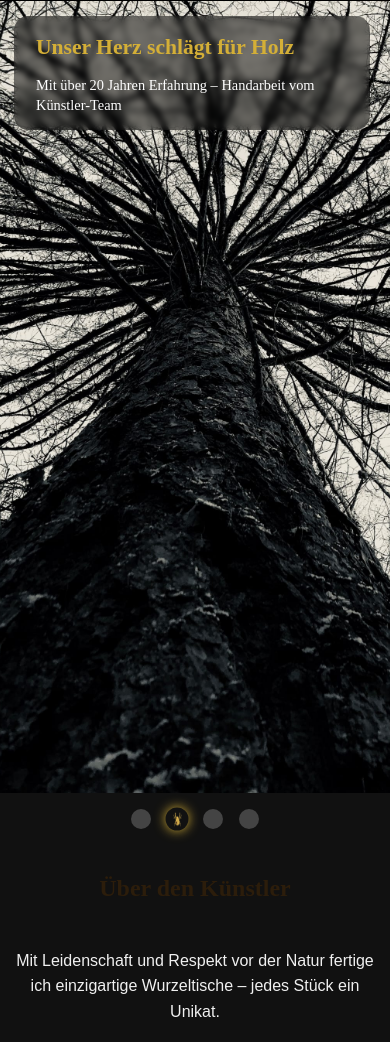
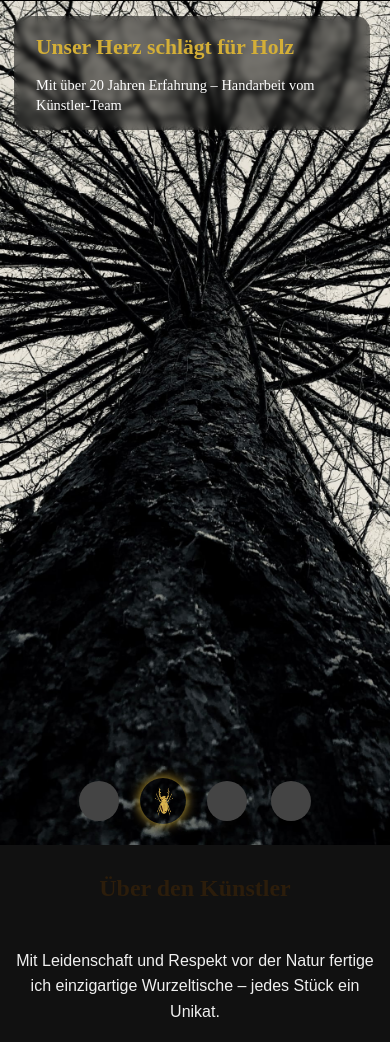
Before and after one commit to 413x8/Wurzeltische, a plain HTML site: page index.html in a window 390 px wide. Shown: the part 1334-2376 px from the top of the page. Drawn offline with nearby package versions, Linux system fonts and the light colour scheme.

Commit message:
Update style.css

```diff
--- a/style.css
+++ b/style.css
@@ -449,12 +449,14 @@ footer {
 
 
 .slider-container {
+  position: relative;
   flex: 1;
   display: flex;
   flex-direction: column;
   justify-content: center;
   overflow: hidden;
 }
+
 
 
 .slider {
@@ -479,17 +481,19 @@ footer {
 
 
 .slider-nav {
+  position: absolute;
+  bottom: 2em;
+  left: 50%;
+  transform: translateX(-50%);
   display: flex;
-  justify-content: center;
   gap: 1em;
-  padding: 1em;
-  background: transparent;
+  z-index: 10;
 }
 
 
 .nav-dot {
-  width: 40px;
-  height: 40px;
+  width: 60px;
+  height: 60px;
   border-radius: 50%;
   background-color: #444;
   border: none;
@@ -833,8 +837,13 @@ footer {
   }
 
   .nav-dot {
-    width: 20px;
-    height: 20px;
+    width: 40px;
+    height: 40px;
+  }
+
+  .slider-nav {
+    bottom: 1.5em; /* etwas höher, damit Platz bleibt */
+    gap: 1.5em;
   }
   .kuenstler-preview {
     flex: 0 0 35%;
```
